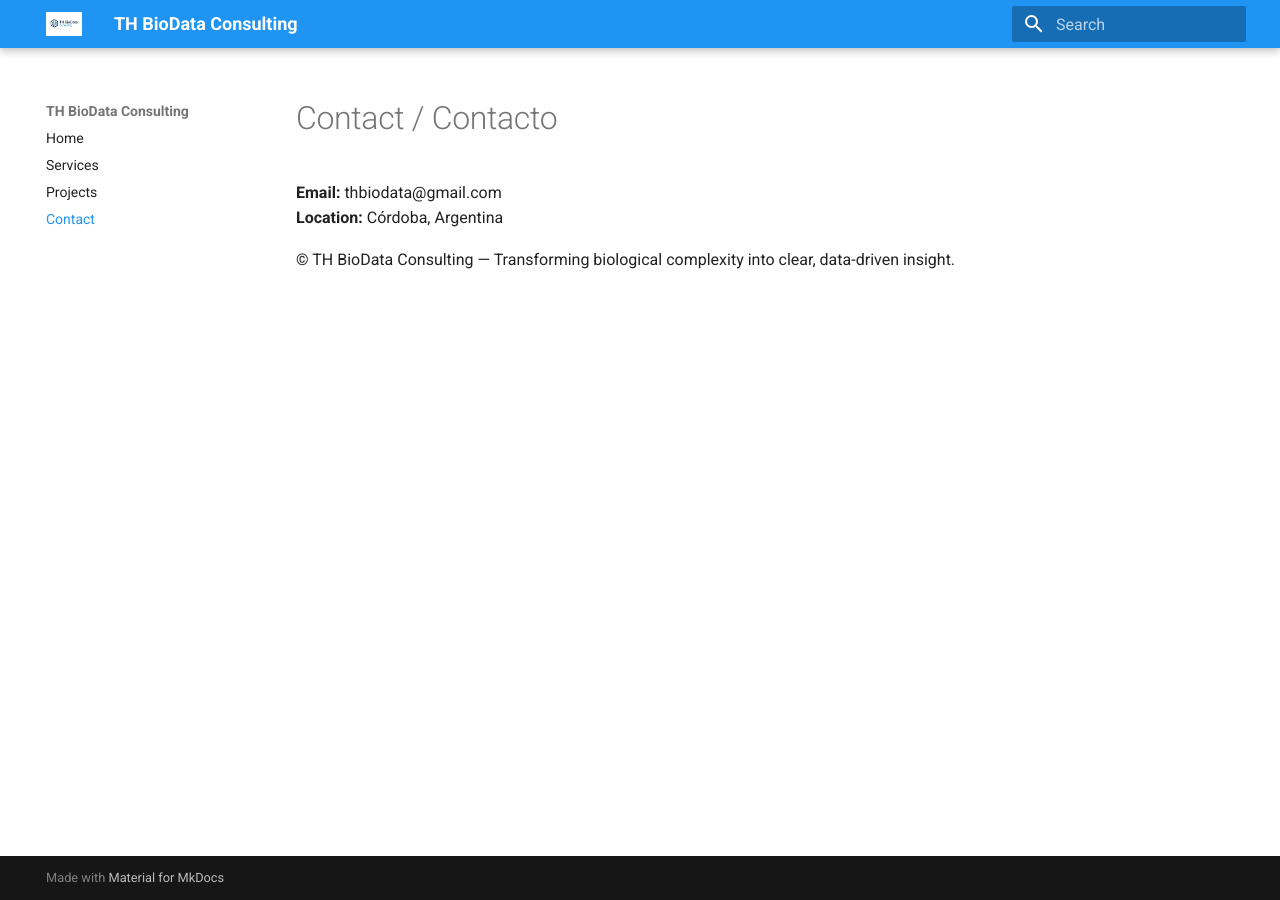
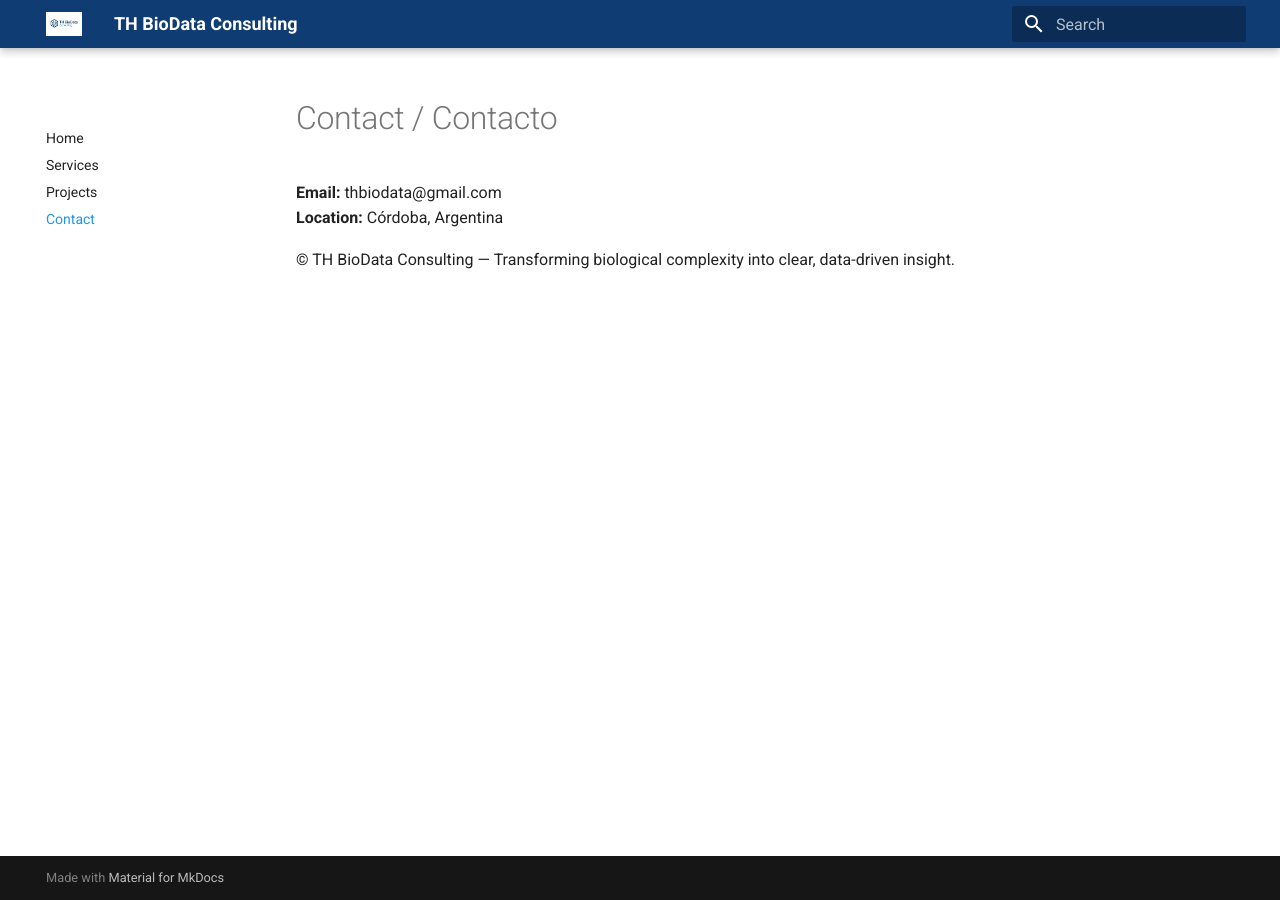
Before and after one commit to TH-BioData/th-biodata.github.io, an MkDocs documentation site: the page built from docs/contact.md, in a window 1280 px wide. Built offline with MkDocs 1.6.1 and Material for MkDocs 9.7.7, drawn with Linux system fonts in a browser that asks for light colours.

Commit message:
Update extra.css

```diff
--- a/docs/styles/extra.css
+++ b/docs/styles/extra.css
@@ -35,3 +35,6 @@
   color: #fff !important;
   text-decoration: none;
 }
+.md-header { background-color: #0F3D73 !important; }
+.md-tabs { background-color: #0F3D73 !important; }
+.md-nav__title, .md-logo { color: #fff !important; }
```
